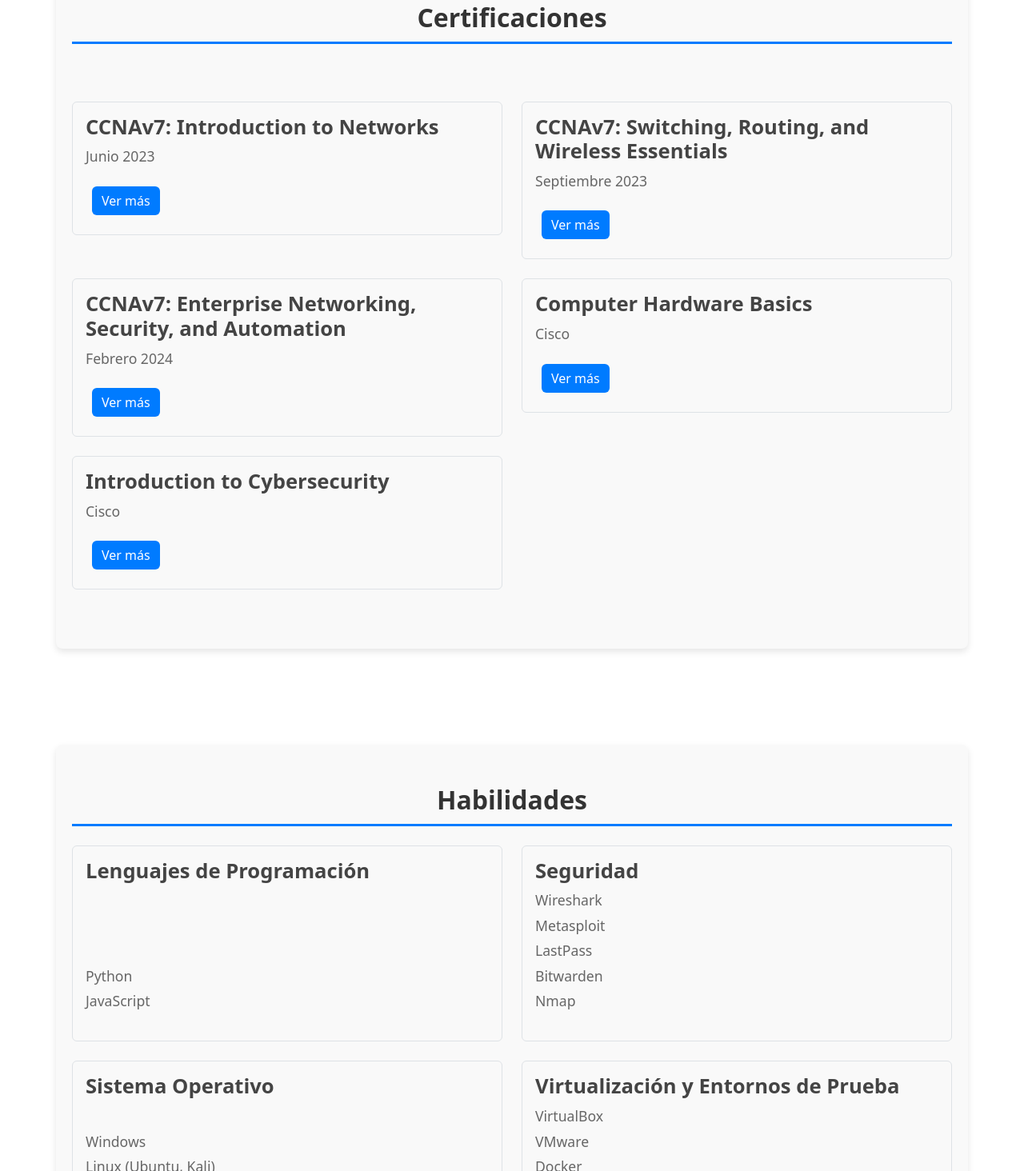
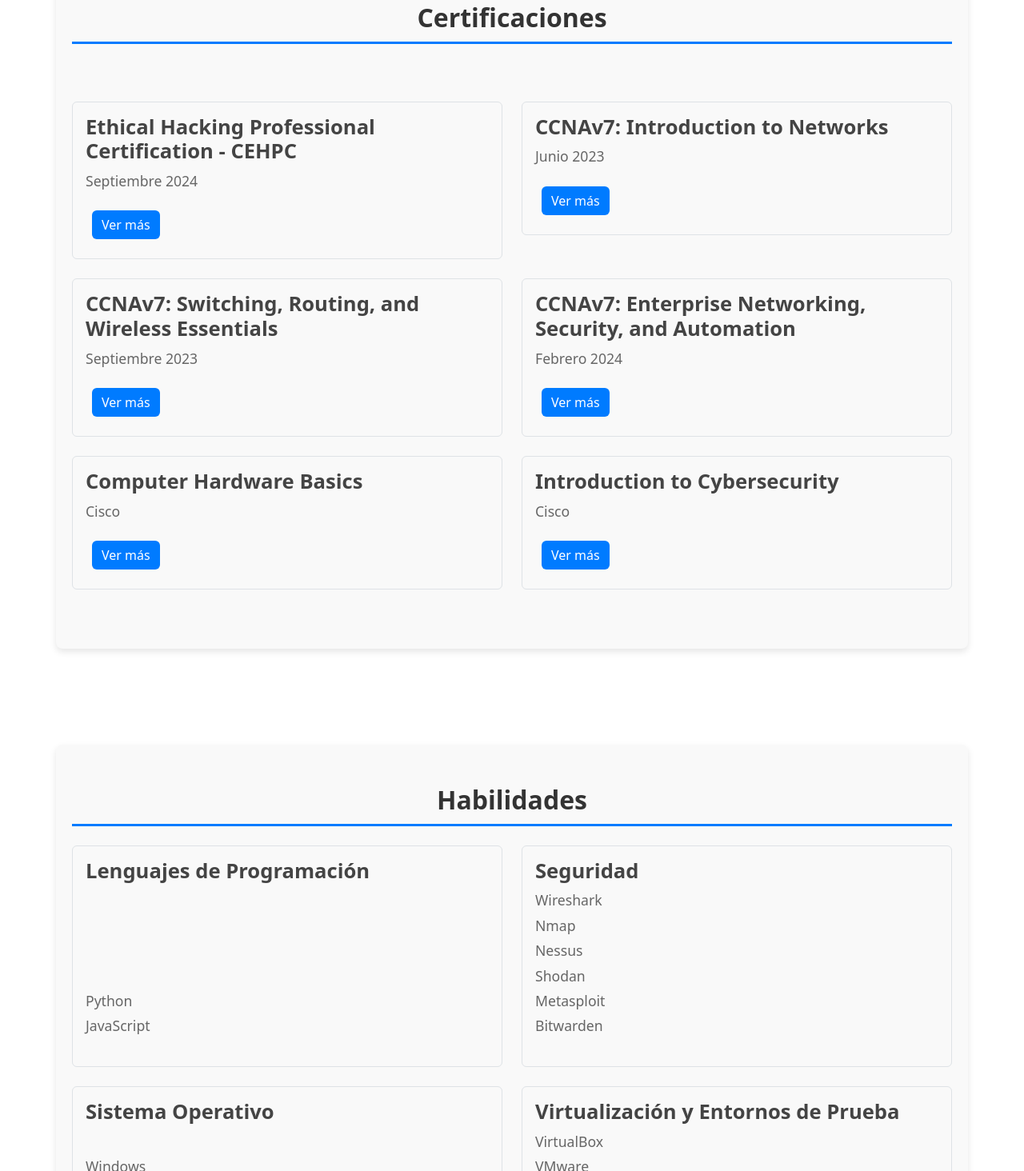
Before and after one commit to Ale021217/Portafolio, a plain HTML site: page index.html in a window 1280 px wide. Shown: the part 2999-4463 px from the top of the page at 80% size. Drawn offline with nearby package versions, Linux system fonts and the light colour scheme.

Commit message:
certi
certi

```diff
--- a/index.html
+++ b/index.html
@@ -192,6 +192,17 @@
   <h2 class="text-center mb-4">Certificaciones</h2>
   <br><br>
   <div class="row">
+
+
+    <div class="col-md-6 mb-4">
+      <div class="certification-item p-3 border rounded">
+        <h3>Ethical Hacking Professional Certification - CEHPC</h3>
+        <p class="date">Septiembre 2024</p>
+        <button type="button" class="btn btn-primary" data-bs-toggle="modal" data-bs-target="#modalCCNA1">
+          Ver más
+        </button>
+      </div>
+    </div>
     <div class="col-md-6 mb-4">
       <div class="certification-item p-3 border rounded">
         <h3>CCNAv7: Introduction to Networks</h3>
@@ -272,6 +283,7 @@
 </div>-->
 
 <!-- Modal CCNA1 -->
+
 <div class="modal fade" id="modalCCNA1" tabindex="-1" aria-labelledby="modalCCNA1Label" aria-hidden="true">
   <div class="modal-dialog">
     <div class="modal-content">
@@ -280,7 +292,7 @@
         <button type="button" class="btn-close" data-bs-dismiss="modal" aria-label="Close"></button>
       </div>
       <div class="modal-body">
-        <img src="imgs/Introduction.png" alt="CCNA1" class="img-fluid">
+        <img src="imgs/hacking.png" alt="CCNA1" class="img-fluid">
       </div>
     </div>
   </div>
@@ -365,10 +377,11 @@
               <h3>Seguridad</h3>
               <ul class="list-unstyled">
                 <li>Wireshark</li>
+                <li>Nmap</li>
+                <li>Nessus</li>
+                <li>Shodan</li>
                 <li>Metasploit</li>
-                <li>LastPass</li>
                 <li>Bitwarden</li>
-                <li>Nmap</li>
               </ul>
             </div>
           </div>
```
Also changed, not shown: imgs/hacking.png (added).
